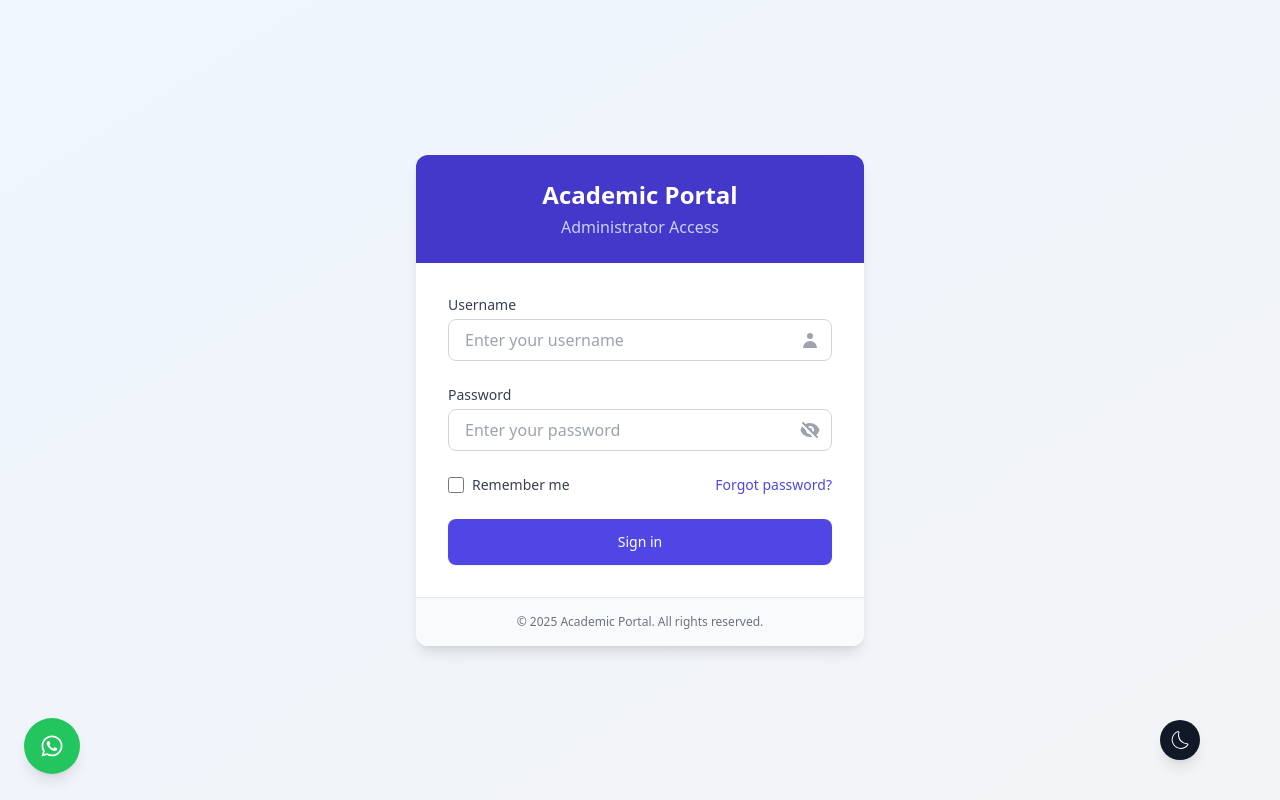
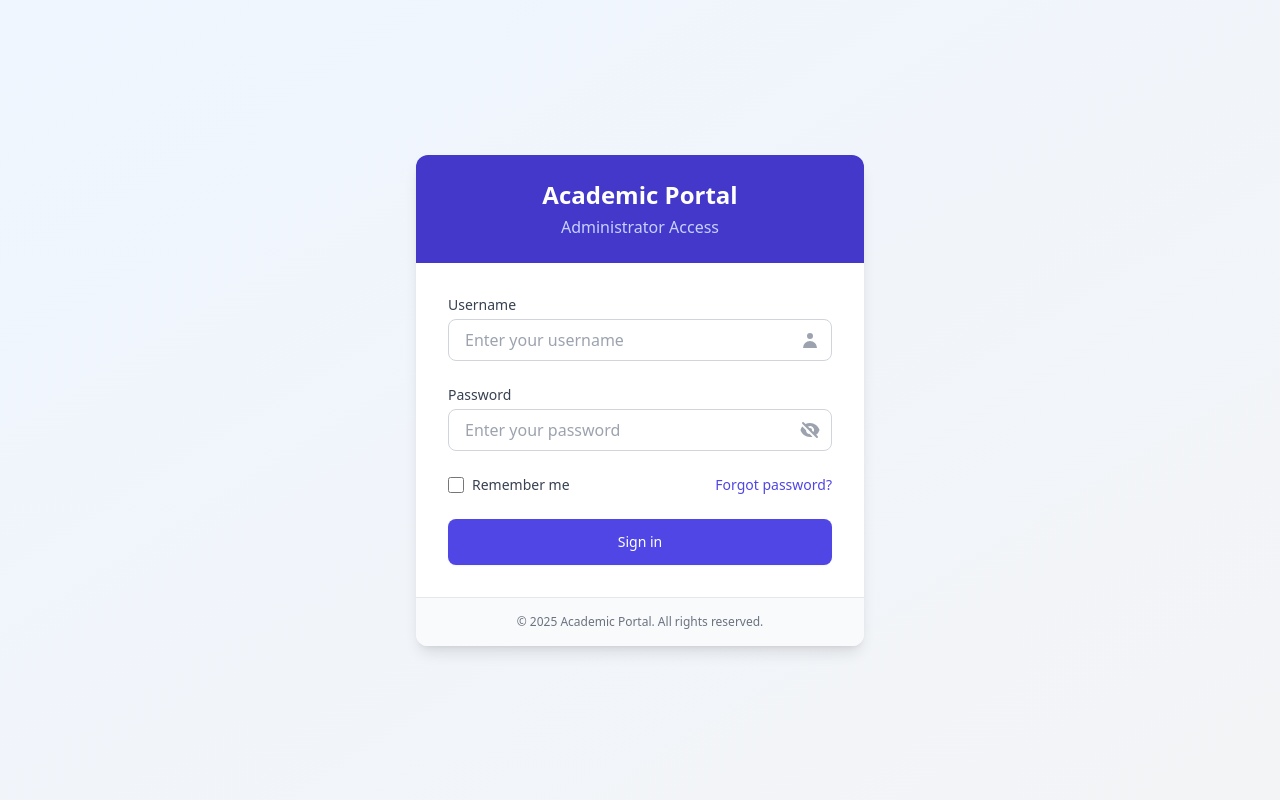
Before and after one commit to Nasibcs/University-Admin-Panel-, a React (Vite) app: page / in a window 1280 px wide. Built offline with nearby package versions, Linux system fonts and the light colour scheme.

Commit message:
Update LoginPage.tsx and other changes

```diff
--- a/src/App.tsx
+++ b/src/App.tsx
@@ -1,11 +1,9 @@
-import WhatsAppButton from "./components/WhatsappButton/WhatsappButton"
 import AppRouter from "./routes/AppRouter"
 
 function App() {
   return (
   <>
     <AppRouter />
-     <WhatsAppButton/>
      </>
   )
 
--- a/src/layouts/AdminLayout.tsx
+++ b/src/layouts/AdminLayout.tsx
@@ -2,7 +2,6 @@ import { Outlet, useNavigate, NavLink } from "react-router-dom";
 import { useEffect, useState, useRef } from "react";
 import { FaBars, FaTimes, FaUserCircle, FaBook, FaGraduationCap, FaChalkboardTeacher, FaUniversity, FaCamera, FaSave, FaWhatsapp } from "react-icons/fa";
 import { MdDashboard, MdLibraryBooks, MdSchool, MdSettings } from "react-icons/md";
-import DarkModeNew from "../components/DarkModeNew";
 
 interface AdminProfile {
   username: string;
@@ -211,7 +210,6 @@ const AdminLayout = () => {
         <div className="mt-auto">
           <ContactUs />
           <div className="p-4 border-t border-slate-700 dark:border-gray-700">
-            <DarkModeNew />
           </div>
         </div>
       </aside>
--- a/src/pages/LoginPage.tsx
+++ b/src/pages/LoginPage.tsx
@@ -1,7 +1,6 @@
 import { useState, useEffect } from "react";
 import { useNavigate } from "react-router-dom";
 
-import DarkModeNew from "../components/DarkModeNew.tsx";
 
 const LoginPage = () => {
   const [username, setUsername] = useState("");
@@ -332,7 +331,6 @@ const LoginPage = () => {
         </div>
       </div>
 
-      <DarkModeNew />
     </div>
   );
 };
```
